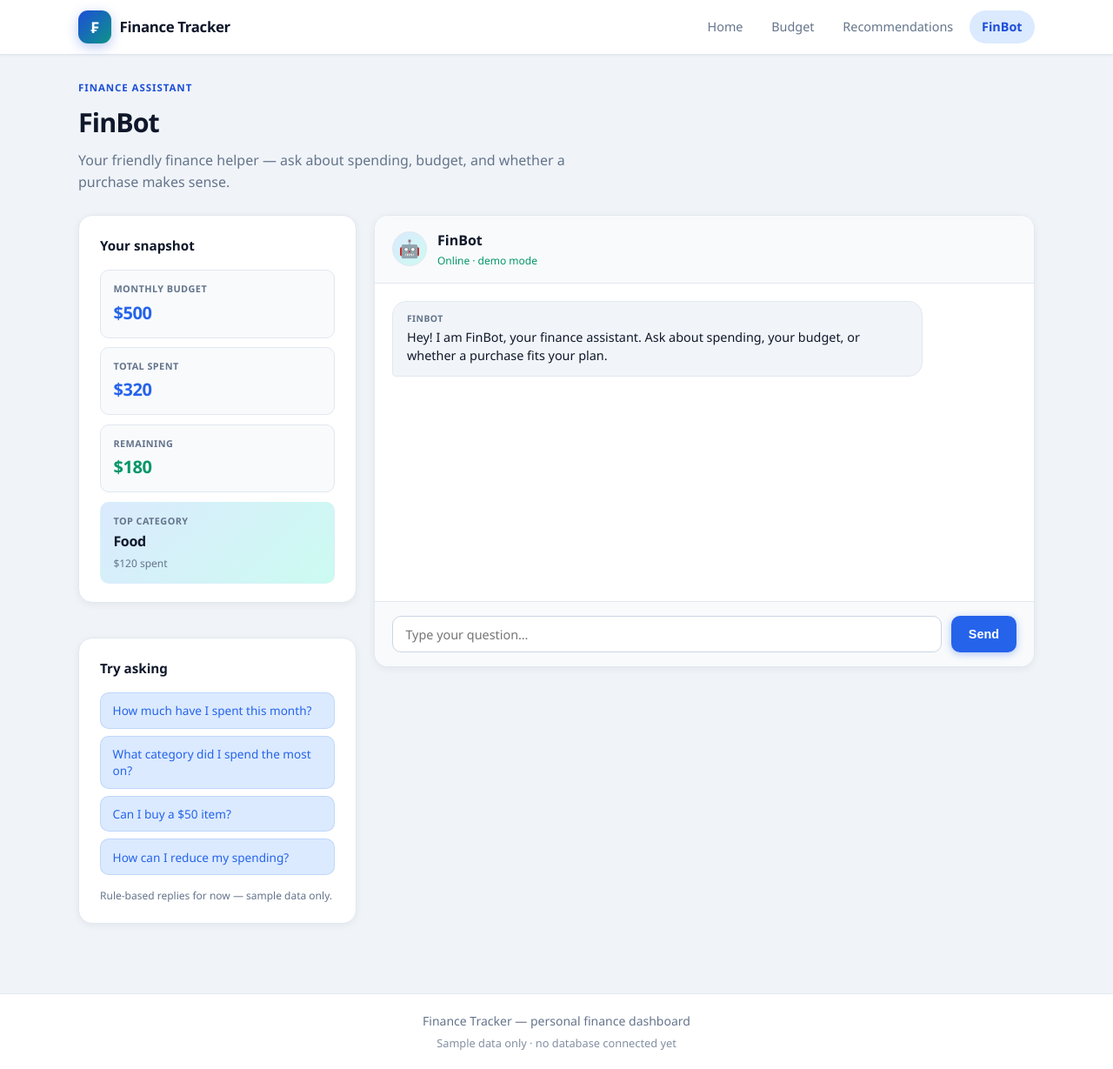
After one commit to chengxunRP/Team1-FinanceTracker-project, a Node server app: page /chatbot in a window 1280 px wide. The commit adds this page. Shown: the whole page at 87% size. Run offline with Node 20, Linux system fonts and the light colour scheme.

Commit message:
Added finance chatbot feature foundation

```diff
--- a/app/app.js
+++ b/app/app.js
@@ -11,6 +11,11 @@ const {
   getFinanceSnapshot,
 } = require("./recommendationHelpers");
 const sampleExpenses = require("./sampleExpenses");
+const {
+  SUGGESTED_QUESTIONS,
+  buildFinBotReply,
+  getWelcomeMessage,
+} = require("./chatbotHelpers");
 
 const app = express();
 const PORT = 3000;
@@ -188,6 +193,46 @@ app.post("/recommendation", (req, res) => {
   });
 });
 
+function renderChatbotPage(res, summary, financeSnapshot, messages, inputText) {
+  res.render("chatbot", {
+    pageTitle: "FinBot",
+    activePage: "chatbot",
+    summary,
+    financeSnapshot,
+    messages,
+    suggestedQuestions: SUGGESTED_QUESTIONS,
+    inputText: inputText || "",
+  });
+}
+
+app.get("/chatbot", (req, res) => {
+  const { summary } = getBudgetPageData();
+  const financeSnapshot = ensureFinanceSnapshot(summary);
+
+  renderChatbotPage(res, summary, financeSnapshot, [
+    { role: "assistant", text: getWelcomeMessage() },
+  ]);
+});
+
+app.post("/chatbot", (req, res) => {
+  const { summary } = getBudgetPageData();
+  const financeSnapshot = ensureFinanceSnapshot(summary);
+  const rawMessage = (req.body.message || req.body.question || "").trim();
+
+  const messages = [{ role: "assistant", text: getWelcomeMessage() }];
+
+  if (rawMessage.length > 0) {
+    messages.push({ role: "user", text: rawMessage });
+    messages.push({
+      role: "assistant",
+      text: buildFinBotReply(rawMessage, summary, financeSnapshot),
+    });
+  }
+
+  // Future: connect Groq API here. Read the API key from .env, e.g. process.env.GROQ_API_KEY
+  renderChatbotPage(res, summary, financeSnapshot, messages);
+});
+
 app.listen(PORT, () => {
   console.log(`Finance Tracker running at http://localhost:${PORT}`);
 });
--- /dev/null
+++ b/app/chatbotHelpers.js
@@ -0,0 +1,67 @@
+// FinBot rule-based replies (Feature 8)
+
+const SUGGESTED_QUESTIONS = [
+  "How much have I spent this month?",
+  "What category did I spend the most on?",
+  "Can I buy a $50 item?",
+  "How can I reduce my spending?",
+];
+
+function buildFinBotReply(message, summary, financeSnapshot) {
+  const text = (message || "").trim().toLowerCase();
+  const highestCategory = financeSnapshot.highestCategory;
+  const highestCategoryAmount = financeSnapshot.highestCategoryAmount;
+
+  if (text.includes("spent")) {
+    return `You have spent $${summary.totalSpent} this month so far.`;
+  }
+
+  if (text.includes("budget")) {
+    return `Your monthly budget is $${summary.monthlyBudget}. You currently have $${summary.remainingBudget} remaining (${summary.percentageUsed}% used).`;
+  }
+
+  if (
+    text.includes("highest category") ||
+    text.includes("most on") ||
+    text.includes("most spend") ||
+    text.includes("category did i spend")
+  ) {
+    return `Your highest spending category is ${highestCategory} at $${highestCategoryAmount}.`;
+  }
+
+  const buyMatch = text.match(/can i buy\s*(?:a\s*)?\$?\s*(\d+(?:\.\d+)?)/i);
+  if (buyMatch) {
+    const itemPrice = Number(buyMatch[1]);
+    const remaining = summary.remainingBudget;
+    const afterPurchase = remaining - itemPrice;
+    const afterPercent = Math.round(
+      ((summary.totalSpent + itemPrice) / summary.monthlyBudget) * 100
+    );
+
+    if (itemPrice > remaining || afterPercent >= 100) {
+      return `Not recommended. A $${itemPrice} purchase would leave you with $${afterPurchase} and push usage to ${afterPercent}%.`;
+    }
+
+    if (afterPercent >= 80 || afterPurchase < summary.monthlyBudget * 0.15) {
+      return `Risky. You could buy it, but only $${afterPurchase} would remain and your budget would be ${afterPercent}% used.`;
+    }
+
+    return `Safe to buy. After $${itemPrice}, you would still have $${afterPurchase} left (${afterPercent}% used).`;
+  }
+
+  if (text.includes("reduce spending") || text.includes("save")) {
+    return `Focus on ${highestCategory} first — it is your top category at $${highestCategoryAmount}. Try a weekly spending cap and cut one non-essential purchase there.`;
+  }
+
+  return "I can help with spending totals, budget, top categories, purchase checks (e.g. “Can I buy $50?”), and saving tips.";
+}
+
+function getWelcomeMessage() {
+  return "Hey! I am FinBot, your finance assistant. Ask about spending, your budget, or whether a purchase fits your plan.";
+}
+
+module.exports = {
+  SUGGESTED_QUESTIONS,
+  buildFinBotReply,
+  getWelcomeMessage,
+};
--- a/app/public/style.css
+++ b/app/public/style.css
@@ -1136,6 +1136,229 @@ a.btn:hover { text-decoration: none; }
   color: var(--text-muted);
 }
 
+/* ----- FinBot chatbot page (Feature 8) ----- */
+.finbot-page { margin-bottom: 0.5rem; }
+
+.finbot-header {
+  margin-bottom: 1.5rem;
+}
+
+.finbot-header h1 {
+  margin: 0 0 0.4rem;
+  font-size: clamp(1.5rem, 3vw, 1.9rem);
+  font-weight: 800;
+  letter-spacing: -0.03em;
+}
+
+.finbot-header p {
+  margin: 0;
+  color: var(--text-muted);
+  max-width: 36rem;
+}
+
+.finbot-layout {
+  display: grid;
+  grid-template-columns: minmax(260px, 320px) 1fr;
+  gap: 1.25rem;
+  align-items: start;
+}
+
+.finbot-sidebar {
+  display: flex;
+  flex-direction: column;
+  gap: 1rem;
+}
+
+.finbot-card h2 {
+  margin: 0 0 1rem;
+  font-size: 0.95rem;
+  font-weight: 700;
+}
+
+.finbot-stats {
+  display: flex;
+  flex-direction: column;
+  gap: 0.65rem;
+}
+
+.finbot-stat {
+  background: var(--grey-50);
+  border: 1px solid var(--grey-200);
+  border-radius: var(--radius-sm);
+  padding: 0.75rem 0.9rem;
+}
+
+.finbot-stat--highlight {
+  background: linear-gradient(135deg, var(--blue-light), var(--teal-light));
+  border-color: transparent;
+}
+
+.finbot-stat__label {
+  display: block;
+  font-size: 0.68rem;
+  font-weight: 600;
+  color: var(--text-muted);
+  text-transform: uppercase;
+  letter-spacing: 0.04em;
+  margin-bottom: 0.2rem;
+}
+
+.finbot-stat__value {
+  display: block;
+  font-size: 1.25rem;
+  font-weight: 700;
+  letter-spacing: -0.02em;
+}
+
+.finbot-stat__value--sm { font-size: 1rem; }
+.finbot-stat__value--blue { color: var(--blue-mid); }
+.finbot-stat__value--green { color: var(--green); }
+
+.finbot-stat__sub {
+  display: block;
+  font-size: 0.75rem;
+  color: var(--text-muted);
+  margin-top: 0.15rem;
+}
+
+.finbot-suggestions {
+  display: flex;
+  flex-direction: column;
+  gap: 0.5rem;
+}
+
+.finbot-suggestions form { margin: 0; }
+
+.finbot-suggestion-btn {
+  width: 100%;
+  text-align: left;
+  padding: 0.65rem 0.85rem;
+  font-size: 0.85rem;
+  font-family: inherit;
+  color: var(--blue-mid);
+  background: var(--blue-light);
+  border: 1px solid rgba(37, 99, 235, 0.15);
+  border-radius: var(--radius-sm);
+  cursor: pointer;
+  transition: background 0.15s, border-color 0.15s;
+}
+
+.finbot-suggestion-btn:hover {
+  background: var(--white);
+  border-color: var(--blue-mid);
+}
+
+.finbot-note {
+  margin: 0.85rem 0 0;
+  font-size: 0.75rem;
+  color: var(--text-muted);
+}
+
+.finbot-chat {
+  display: flex;
+  flex-direction: column;
+  min-height: 520px;
+  padding: 0;
+  overflow: hidden;
+}
+
+.finbot-chat__header {
+  display: flex;
+  align-items: center;
+  gap: 0.75rem;
+  padding: 1rem 1.25rem;
+  border-bottom: 1px solid var(--grey-200);
+  background: var(--grey-50);
+}
+
+.finbot-avatar {
+  width: 40px;
+  height: 40px;
+  display: flex;
+  align-items: center;
+  justify-content: center;
+  font-size: 1.25rem;
+  background: linear-gradient(135deg, var(--blue-light), var(--teal-light));
+  border-radius: 50%;
+  border: 1px solid var(--grey-200);
+}
+
+.finbot-status {
+  display: block;
+  font-size: 0.75rem;
+  color: var(--green);
+  font-weight: 500;
+}
+
+.finbot-messages {
+  flex: 1;
+  display: flex;
+  flex-direction: column;
+  gap: 0.85rem;
+  padding: 1.25rem;
+  overflow-y: auto;
+  max-height: 420px;
+  background: var(--white);
+}
+
+.finbot-bubble {
+  max-width: 85%;
+  padding: 0.75rem 1rem;
+  border-radius: 1rem;
+  font-size: 0.9rem;
+  line-height: 1.45;
+}
+
+.finbot-bubble p { margin: 0; }
+
+.finbot-bubble__label {
+  display: block;
+  font-size: 0.65rem;
+  font-weight: 600;
+  color: var(--text-muted);
+  text-transform: uppercase;
+  letter-spacing: 0.04em;
+  margin-bottom: 0.25rem;
+}
+
+.finbot-bubble--assistant {
+  align-self: flex-start;
+  background: var(--grey-100);
+  border: 1px solid var(--grey-200);
+  border-bottom-left-radius: 0.25rem;
+}
+
+.finbot-bubble--user {
+  align-self: flex-end;
+  background: linear-gradient(135deg, var(--blue-mid), var(--teal));
+  color: var(--white);
+  border-bottom-right-radius: 0.25rem;
+}
+
+.finbot-input-row {
+  display: flex;
+  gap: 0.65rem;
+  padding: 1rem 1.25rem;
+  border-top: 1px solid var(--grey-200);
+  background: var(--grey-50);
+}
+
+.finbot-input-row input {
+  flex: 1;
+  padding: 0.65rem 0.9rem;
+  font-size: 0.9rem;
+  font-family: inherit;
+  border: 1px solid var(--grey-300);
+  border-radius: var(--radius-sm);
+  background: var(--white);
+}
+
+.finbot-input-row input:focus {
+  outline: none;
+  border-color: var(--blue-mid);
+  box-shadow: 0 0 0 3px rgba(37, 99, 235, 0.12);
+}
+
 /* ----- Responsive ----- */
 @media (max-width: 960px) {
   .hero { grid-template-columns: 1fr; }
@@ -1147,6 +1370,8 @@ a.btn:hover { text-decoration: none; }
   .stat-card--wide { grid-column: span 2; }
   .split-layout,
   .split-layout--rec { grid-template-columns: 1fr; }
+  .finbot-layout { grid-template-columns: 1fr; }
+  .finbot-chat { min-height: 420px; }
   .card-panel--result { min-height: auto; }
 }
 
--- /dev/null
+++ b/app/views/chatbot.ejs
@@ -0,0 +1,83 @@
+<%- include('partials/header') %>
+
+<div class="finbot-page">
+  <header class="finbot-header">
+    <span class="eyebrow">Finance assistant</span>
+    <h1>FinBot</h1>
+    <p>Your friendly finance helper — ask about spending, budget, and whether a purchase makes sense.</p>
+  </header>
+
+  <div class="finbot-layout">
+    <aside class="finbot-sidebar">
+      <section class="card-panel finbot-card">
+        <h2>Your snapshot</h2>
+        <div class="finbot-stats">
+          <div class="finbot-stat">
+            <span class="finbot-stat__label">Monthly budget</span>
+            <span class="finbot-stat__value finbot-stat__value--blue">$<%= summary.monthlyBudget %></span>
+          </div>
+          <div class="finbot-stat">
+            <span class="finbot-stat__label">Total spent</span>
+            <span class="finbot-stat__value finbot-stat__value--blue">$<%= summary.totalSpent %></span>
+          </div>
+          <div class="finbot-stat">
+            <span class="finbot-stat__label">Remaining</span>
+            <span class="finbot-stat__value finbot-stat__value--green">$<%= summary.remainingBudget %></span>
+          </div>
+          <div class="finbot-stat finbot-stat--highlight">
+            <span class="finbot-stat__label">Top category</span>
+            <span class="finbot-stat__value finbot-stat__value--sm"><%= financeSnapshot.highestCategory %></span>
+            <span class="finbot-stat__sub">$<%= financeSnapshot.highestCategoryAmount %> spent</span>
+          </div>
+        </div>
+      </section>
+
+      <section class="card-panel finbot-card">
+        <h2>Try asking</h2>
+        <div class="finbot-suggestions">
+          <% suggestedQuestions.forEach(function(question) { %>
+          <form method="POST" action="/chatbot">
+            <button type="submit" class="finbot-suggestion-btn" name="question" value="<%= question %>"><%= question %></button>
+          </form>
+          <% }); %>
+        </div>
+        <p class="finbot-note">Rule-based replies for now — sample data only.</p>
+      </section>
+    </aside>
+
+    <section class="card-panel finbot-chat">
+      <div class="finbot-chat__header">
+        <span class="finbot-avatar" aria-hidden="true">🤖</span>
+        <div>
+          <strong>FinBot</strong>
+          <span class="finbot-status">Online · demo mode</span>
+        </div>
+      </div>
+
+      <div class="finbot-messages">
+        <% messages.forEach(function(message) { %>
+        <article class="finbot-bubble finbot-bubble--<%= message.role %>">
+          <% if (message.role === 'assistant') { %>
+          <span class="finbot-bubble__label">FinBot</span>
+          <% } %>
+          <p><%= message.text %></p>
+        </article>
+        <% }); %>
+      </div>
+
+      <form class="finbot-input-row" method="POST" action="/chatbot">
+        <input
+          type="text"
+          name="message"
+          placeholder="Type your question…"
+          value="<%= inputText %>"
+          autocomplete="off"
+          required
+        >
+        <button type="submit" class="btn btn--primary">Send</button>
+      </form>
+    </section>
+  </div>
+</div>
+
+<%- include('partials/footer') %>
--- a/app/views/partials/header.ejs
+++ b/app/views/partials/header.ejs
@@ -17,6 +17,7 @@
         <a href="/" class="nav-link <%= activePage === 'home' ? 'nav-link--active' : '' %>">Home</a>
         <a href="/budget" class="nav-link <%= activePage === 'budget' ? 'nav-link--active' : '' %>">Budget</a>
         <a href="/recommendation" class="nav-link <%= activePage === 'recommendation' ? 'nav-link--active' : '' %>">Recommendations</a>
+        <a href="/chatbot" class="nav-link <%= activePage === 'chatbot' ? 'nav-link--active' : '' %>">FinBot</a>
       </nav>
     </div>
   </header>
```
